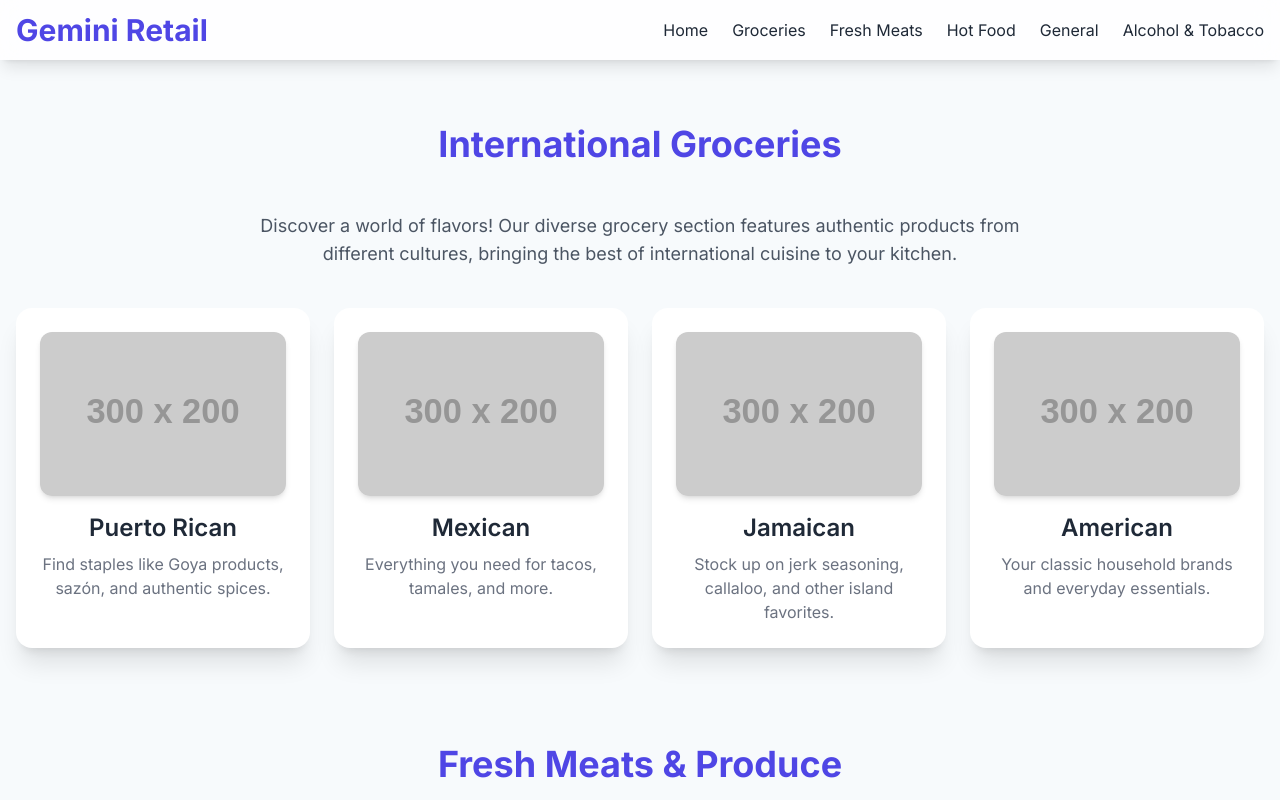
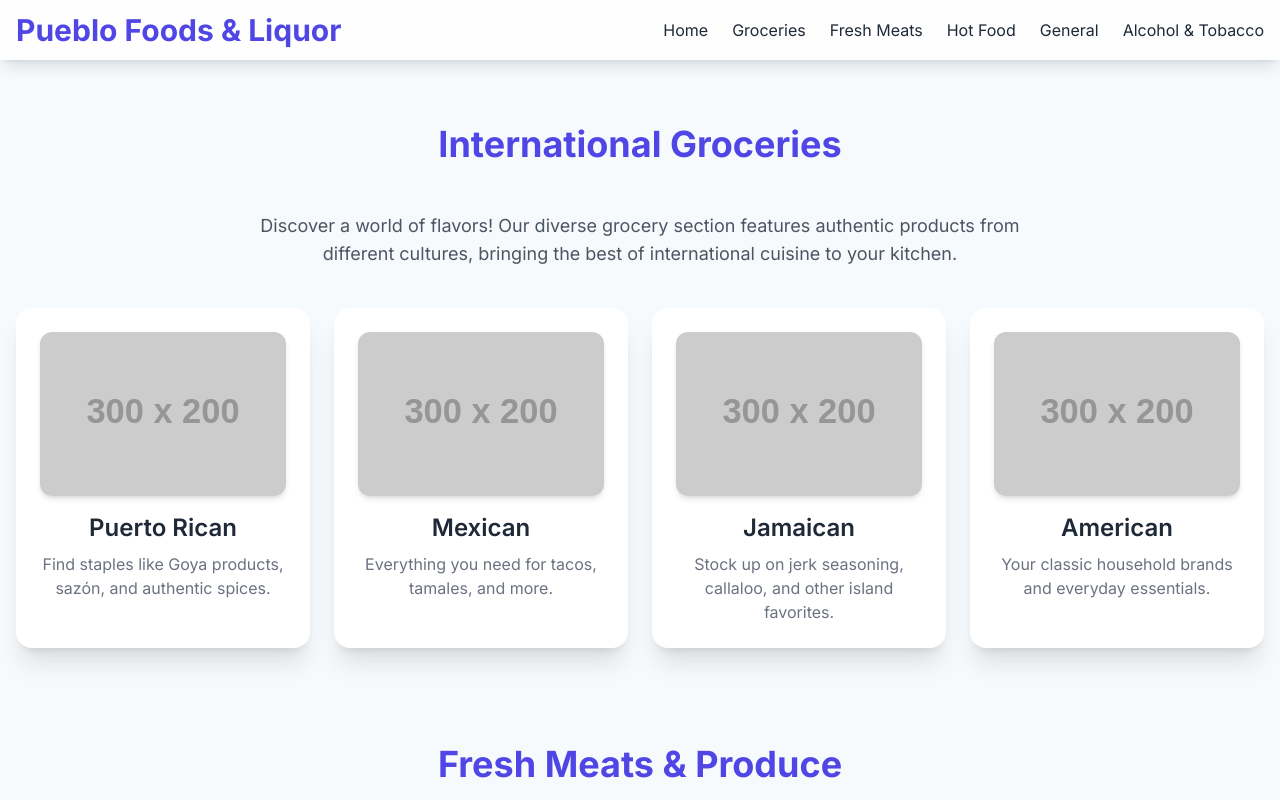
Before and after one commit to Aakash-Munna/Website-Design-Pueblo, a plain HTML site: page products.html in a window 1280 px wide. Shown: the top 800 px of the page. Drawn offline with nearby package versions, Linux system fonts and the light colour scheme; placeholder pictures from the web are drawn by us.

Commit message:
Update products.html

```diff
--- a/products.html
+++ b/products.html
@@ -3,7 +3,7 @@
 <head>
     <meta charset="UTF-8">
     <meta name="viewport" content="width=device-width, initial-scale=1.0">
-    <title>Products | Gemini Retail</title>
+    <title>Products | Pueblo Foods & Liquor</title>
     <script src="https://cdn.tailwindcss.com"></script>
     <style>
         @import url('https://fonts.googleapis.com/css2?family=Inter:wght@400;600;700&display=swap');
@@ -25,7 +25,7 @@
     <!-- Sticky Header/Navigation -->
     <header class="sticky top-0 z-50 bg-white shadow-lg backdrop-blur-md bg-opacity-80">
         <nav class="container mx-auto px-4 py-3 flex justify-between items-center">
-            <a href="index.html" class="text-3xl font-bold text-indigo-600">Gemini Retail</a>
+            <a href="index.html" class="text-3xl font-bold text-indigo-600">Pueblo Foods & Liquor</a>
             <div class="hidden md:flex space-x-6">
                 <a href="index.html" class="hover:text-indigo-600 font-medium transition-colors">Home</a>
                 <a href="#groceries" class="hover:text-indigo-600 font-medium transition-colors">Groceries</a>
```
